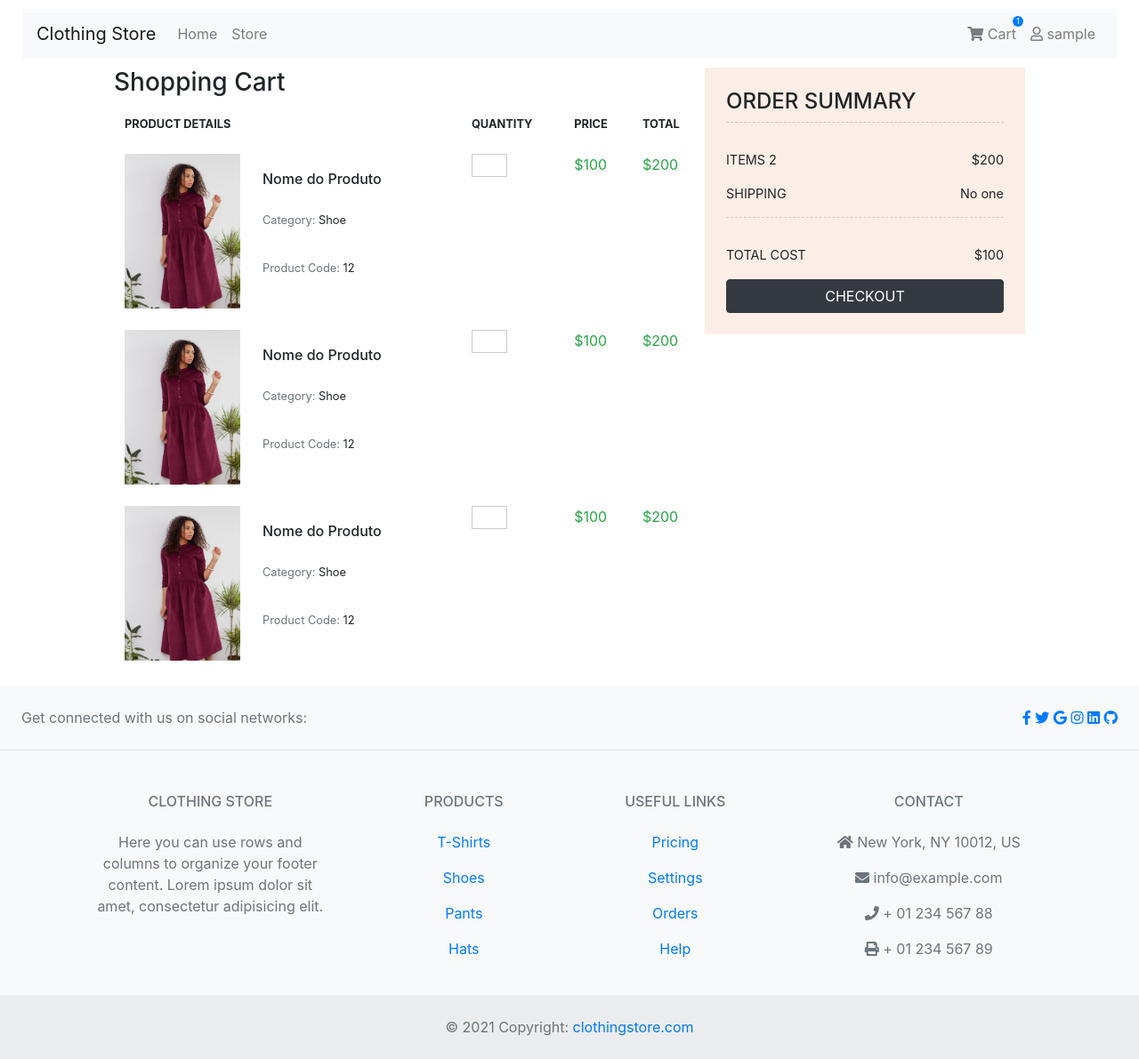
After one commit to zJvco/clothing-store-flask, a Flask app: page /cart/ in a window 1280 px wide. The commit adds this page. Shown: the whole page at 89% size. Run offline with Flask 2, Linux system fonts and the light colour scheme; the visitor is signed in with stand-in values (Sample User, id 1); data comes from the database, SQL or seed files in the repository; both versions use the stored data as it was after the commit; some libraries are stand-ins or nearby versions.

Commit message:
Página do carrinho terminada

```diff
--- /dev/null
+++ b/app/static/js/cart.js
@@ -0,0 +1,5 @@
+const cartBtn = document.getElementById("add-to-cart");
+
+cartBtn.addEventListener("click", () => {
+    alert("Hello");
+});
--- /dev/null
+++ b/app/static/style/cart.css
@@ -0,0 +1,87 @@
+img {
+    max-width: 130px;
+    margin-right: 25px;
+}
+
+table, th, td {
+    border-style: hidden;
+}
+
+.table thead th {
+    border-bottom: none;
+}
+
+.table td, th {
+    border: none;
+}
+
+table th {
+    font-size: 0.8rem;
+}
+
+.cart-container {
+    margin: 0 10%;
+}
+
+.product-details {
+    display: flex;
+    flex-wrap: wrap;
+}
+
+.product-details h5 {
+    font-size: 1rem;
+}
+
+.product-details p {
+    font-size: 0.8rem;
+}
+
+.product-details .pd-row {
+    display: flex;
+    flex-direction: column;
+    justify-content: space-evenly;
+}
+
+#quantity {
+    max-width: 40px;
+    border: 1px solid #ccc;
+    outline: none;
+    text-align: center;
+}
+
+/* Order Summary */
+.order-summary {
+    display: flex;
+    flex-direction: column;
+    justify-content: space-between;
+    padding: 24px;
+    min-width: 360px;
+    max-height: 300px;
+    background-color: #FBEEE6;
+}
+
+.order-summary p {
+    display: flex;
+    justify-content: space-between;
+    font-size: 0.9rem;
+}
+
+.order-summary-header, .order-summary-body {
+    border-bottom: 1px dashed #ccc;
+    margin-bottom: 15px;
+}
+
+@media screen and (max-width: 1080px) {
+    .cart-container {
+        flex-wrap: wrap;
+    }
+
+    .product-details .pd-row {
+        margin: 10px 0;
+    }
+
+    /* Order Summary */
+    .order-summary {
+        width: 100%;
+    }
+}
--- a/app/static/style/style.css
+++ b/app/static/style/style.css
@@ -7,6 +7,25 @@
 /* Navbar */
 .navbar {
     margin: 10px 25px;
+}
+
+.cart {
+    position: relative;
+}
+
+.cart-amount {
+    display: flex;
+    justify-content: center;
+    align-items: center;
+    position: absolute;
+    right: 0;
+    top: 0;
+    width: 12px;
+    height: 12px;
+    border-radius: 100%;
+    background-color: #007bff;
+    font-size: 9px;
+    color: #fff;
 }
 
 /* Carousel home page */
--- a/app/templates/base.html
+++ b/app/templates/base.html
@@ -2,10 +2,8 @@
 <html lang="en">
 
 <head>
-    <!-- Required meta tags -->
     <meta charset="utf-8">
     <meta name="viewport" content="width=device-width, initial-scale=1, shrink-to-fit=no">
-    <!-- Bootstrap CSS -->
     <link rel="stylesheet" href="https://maxcdn.bootstrapcdn.com/bootstrap/4.0.0/css/bootstrap.min.css"
         integrity="sha384-Gn5384xqQ1aoWXA+058RXPxPg6fy4IWvTNh0E263XmFcJlSAwiGgFAW/dAiS6JXm" crossorigin="anonymous">
     <link rel="stylesheet" href="{{ url_for('static', filename='style/style.css') }}">
@@ -32,6 +30,14 @@
             </ul>
             <ul class="navbar-nav">
                 {% if current_user.is_authenticated %}
+                <li class="nav-item">
+                    <a class="nav-link cart" href="{{ url_for('views.cart_page') }}">
+                        <!-- Corrigir para ver a quantidade que o usuario tem no carrinho -->
+                        <div class="cart-amount">1</div>
+                        <i class="fas fa-shopping-cart"></i>
+                        Cart
+                    </a>
+                </li>
                 <li class="nav-item dropdown">
                     <a class="nav-link" href="#" id="navbarDropdown" role="button"
                         data-toggle="dropdown" aria-haspopup="true" aria-expanded="false">
@@ -169,8 +175,6 @@
     {% endif %}
     {% endwith %}
 
-    <!-- Optional JavaScript -->
-    <!-- jQuery first, then Popper.js, then Bootstrap JS -->
     <script src="https://code.jquery.com/jquery-3.2.1.slim.min.js"
         integrity="sha384-KJ3o2DKtIkvYIK3UENzmM7KCkRr/rE9/Qpg6aAZGJwFDMVNA/GpGFF93hXpG5KkN"
         crossorigin="anonymous"></script>
--- /dev/null
+++ b/app/templates/cart.html
@@ -0,0 +1,87 @@
+{% extends "base.html" %}
+
+{% block csslinks %}
+<link rel="stylesheet" href="{{ url_for('static', filename='style/cart.css') }}">
+{% endblock %}
+
+{% block title %}
+Cart
+{% endblock %}
+
+{% block content %}
+<div class="cart-container d-flex">
+    <div class="shopping-cart w-100">
+        <h3>Shopping Cart</h3>
+        <table class="table">
+            <thead>
+                <tr>
+                    <th>PRODUCT DETAILS</th>
+                    <th>QUANTITY</th>
+                    <th>PRICE</th>
+                    <th>TOTAL</th>
+                </tr>
+            </thead>
+            <tbody>
+                <tr>
+                    <td class="product-details">
+                        <img src="{{ url_for('static', filename='img/img_1.jpg') }}" alt="nome">
+                        <div class="pd-row">
+                            <h5>Nome do Produto</h5>
+                            <p><span class="text-muted">Category: </span>Shoe</p>
+                            <p><span class="text-muted">Product Code: </span>12</p>
+                        </div>
+                    </td>
+                    <td>
+                        <input type="number" name="quantity" id="quantity" min="1" max="100">
+                    </td>
+                    <td class="text-success">$100</td>
+                    <td class="text-success">$200</td>
+                </tr>
+                <tr>
+                    <td class="product-details">
+                        <img src="{{ url_for('static', filename='img/img_1.jpg') }}" alt="nome">
+                        <div class="pd-row">
+                            <h5>Nome do Produto</h5>
+                            <p><span class="text-muted">Category: </span>Shoe</p>
+                            <p><span class="text-muted">Product Code: </span>12</p>
+                        </div>
+                    </td>
+                    <td>
+                        <input type="number" name="quantity" id="quantity" min="1" max="100">
+                    </td>
+                    <td class="text-success">$100</td>
+                    <td class="text-success">$200</td>
+                </tr>
+                <tr>
+                    <td class="product-details">
+                        <img src="{{ url_for('static', filename='img/img_1.jpg') }}" alt="nome">
+                        <div class="pd-row">
+                            <h5>Nome do Produto</h5>
+                            <p><span class="text-muted">Category: </span>Shoe</p>
+                            <p><span class="text-muted">Product Code: </span>12</p>
+                        </div>
+                    </td>
+                    <td>
+                        <input type="number" name="quantity" id="quantity" min="1" max="100">
+                    </td>
+                    <td class="text-success">$100</td>
+                    <td class="text-success">$200</td>
+                </tr>
+            </tbody>
+        </table>
+    </div>
+    <div class="order-summary">
+        <div class="order-summary-header">
+            <h4>ORDER SUMMARY</h4>
+        </div>
+        <div class="order-summary-body">
+            <p>ITEMS 2<span>$200</span></p>
+            <p>SHIPPING<span>No one</span></p>
+        </div>
+        <div class="order-summary-footer">
+            <p>TOTAL COST<span>$100</span></p>
+            <button class="btn btn-dark w-100">CHECKOUT</button>
+        </div>
+    </div>
+</div>
+{% endblock %}
--- a/app/templates/product.html
+++ b/app/templates/product.html
@@ -18,7 +18,7 @@
         <p>{{ product.description.title() }}</p>
         <div class="buy-product">
             <button type="button" class="btn btn-primary">Buy</button>
-            <button type="button" class="btn btn-light">
+            <button type="button" class="btn btn-light" id="add-to-cart">
                 <i style="margin-right: 5px;" class="fas fa-shopping-cart"></i>
                 Add to cart
             </button>
@@ -29,3 +29,7 @@
     </div>
 </div>
 {% endblock %}
+
+{% block scripts %}
+<script src="{{ url_for('static', filename='js/cart.js') }}"></script>
+{% endblock %}
--- a/app/templates/profile/address.html
+++ b/app/templates/profile/address.html
@@ -2,7 +2,7 @@
 
 {% block form_content %}
 <div id="address-form" class="address-form">
-    <form class="row g-3" method="POST">
+    <form class="row g-3" method="POST" novalidate>
         {{ address_form.hidden_tag() }}
         <div class="inpt-field col-12">
             {{ address_form.cep.label(class="form-label") }}
@@ -53,7 +53,7 @@
                         </button>
                     </div>
                     <div class="modal-body">
-                        <form action="{{ url_for(request.endpoint) }}/edit/{{ address.id }}" class="row g-3" method="POST">
+                        <form action="{{ url_for(request.endpoint) }}/edit/{{ address.id }}" class="row g-3" method="POST" novalidate>
                             {{ edit_address_form.hidden_tag() }}
                             <div class="inpt-field col-12">
                                 {{ edit_address_form.cep.label(class="form-label") }}
--- a/app/templates/profile/profile.html
+++ b/app/templates/profile/profile.html
@@ -2,7 +2,7 @@
 
 {% block form_content %}
 <div id="user-form" class="user-form">
-    <form class="row g-3" method="POST">
+    <form class="row g-3" method="POST" novalidate>
         {{ profile_form.hidden_tag() }}
         <div class="inpt-field col-12">
             {{ profile_form.username.label(class="form-label") }}
--- a/app/templates/store.html
+++ b/app/templates/store.html
@@ -43,7 +43,7 @@ Store
                 <p class="card-text">{{ product.description }}</p>
             </div>
             <div class="card-footer">
-                <a href="#" class="btn btn-primary">Purchase</a>
+                <a href="{{ url_for('views.store_product_page', category=product.category.name, product_name=product.name) }}" class="btn btn-primary">Purchase</a>
                 <span style="white-space: nowrap; margin-left: 15px;">${{ product.price }}</span>
             </div>
         </div>
--- a/app/views.py
+++ b/app/views.py
@@ -42,6 +42,12 @@ def store_product_page(category, product_name):
         return redirect(url_for("views.store_page"))
 
     return render_template("product.html", product=product)
+
+
+@views.route("/cart/")
+@login_required
+def cart_page():
+    return render_template("cart.html")
 
 
 @views.route("/profile/", methods=["GET", "POST"])
```
Also changed, not shown: app/store.db.
